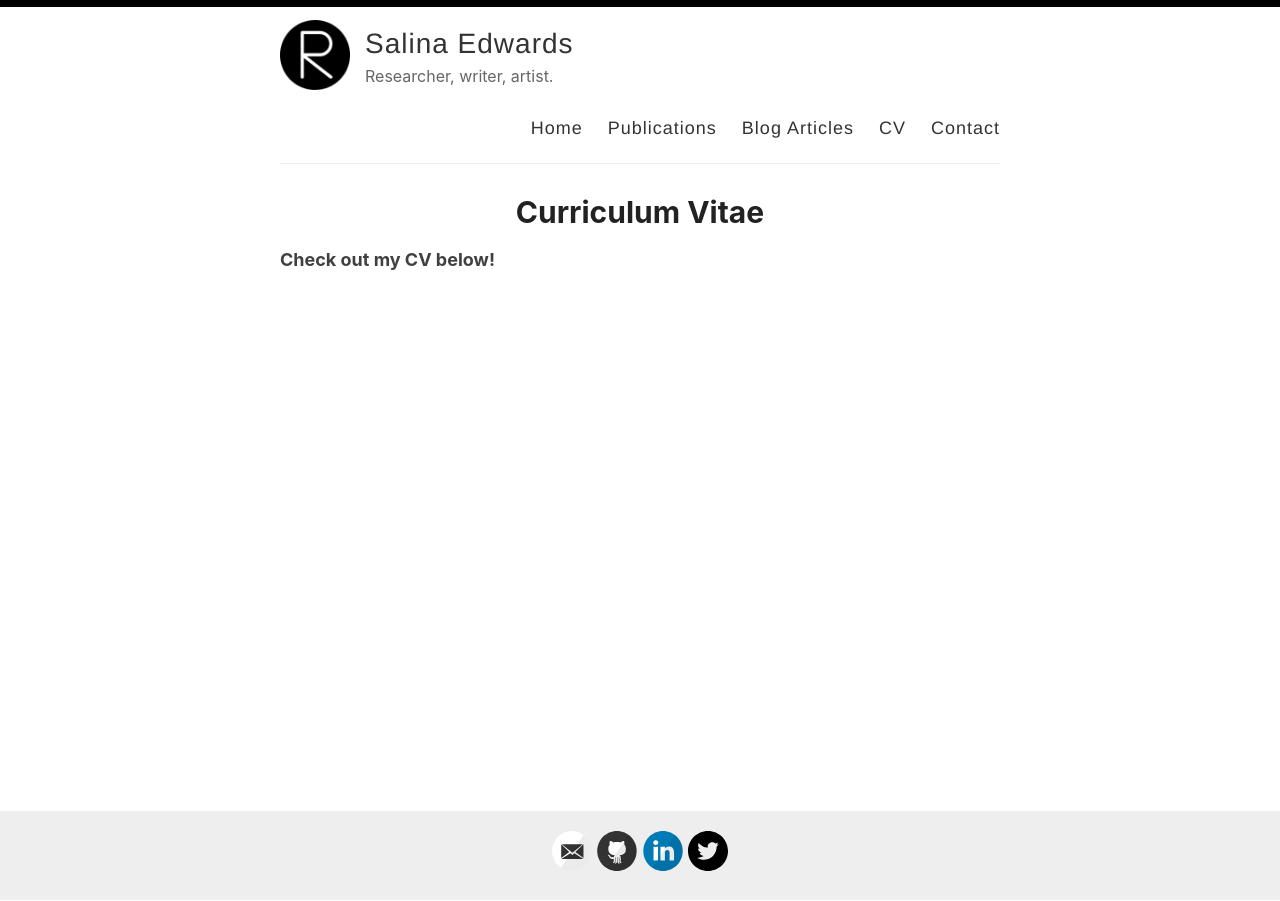
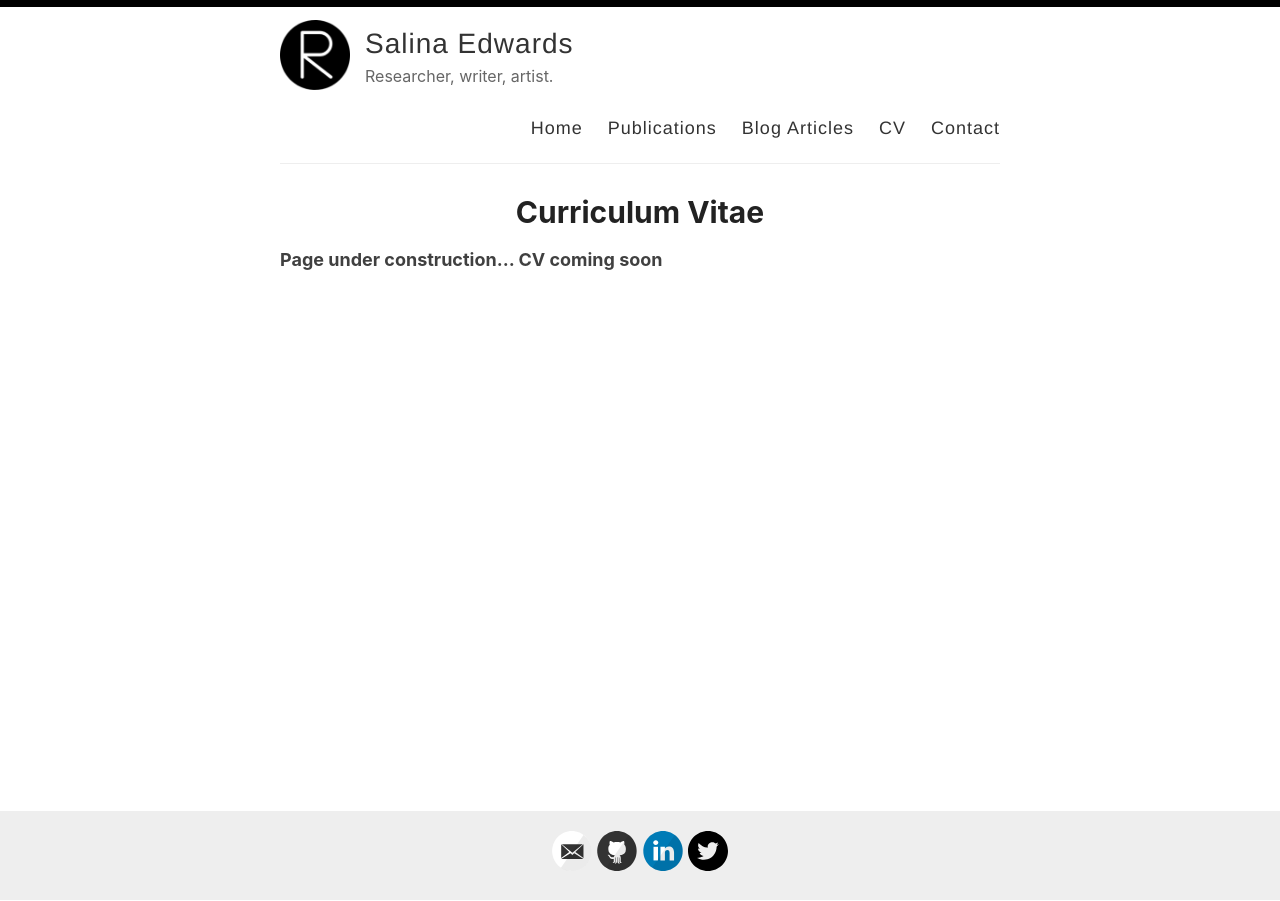
Before and after one commit to salinaedwards/salinaedwards.github.io, a Jekyll site: the page built from _pages/CV.md, in a window 1280 px wide. Built offline with Jekyll 4.4.1, drawn with Linux system fonts in a browser that asks for light colours.

Commit message:
Update CV.md

```diff
--- a/_pages/CV.md
+++ b/_pages/CV.md
@@ -4,4 +4,4 @@ permalink: /CV/
 title: Curriculum Vitae
 ---
 
-**Check out my CV below!**
+**Page under construction... CV coming soon**
```
